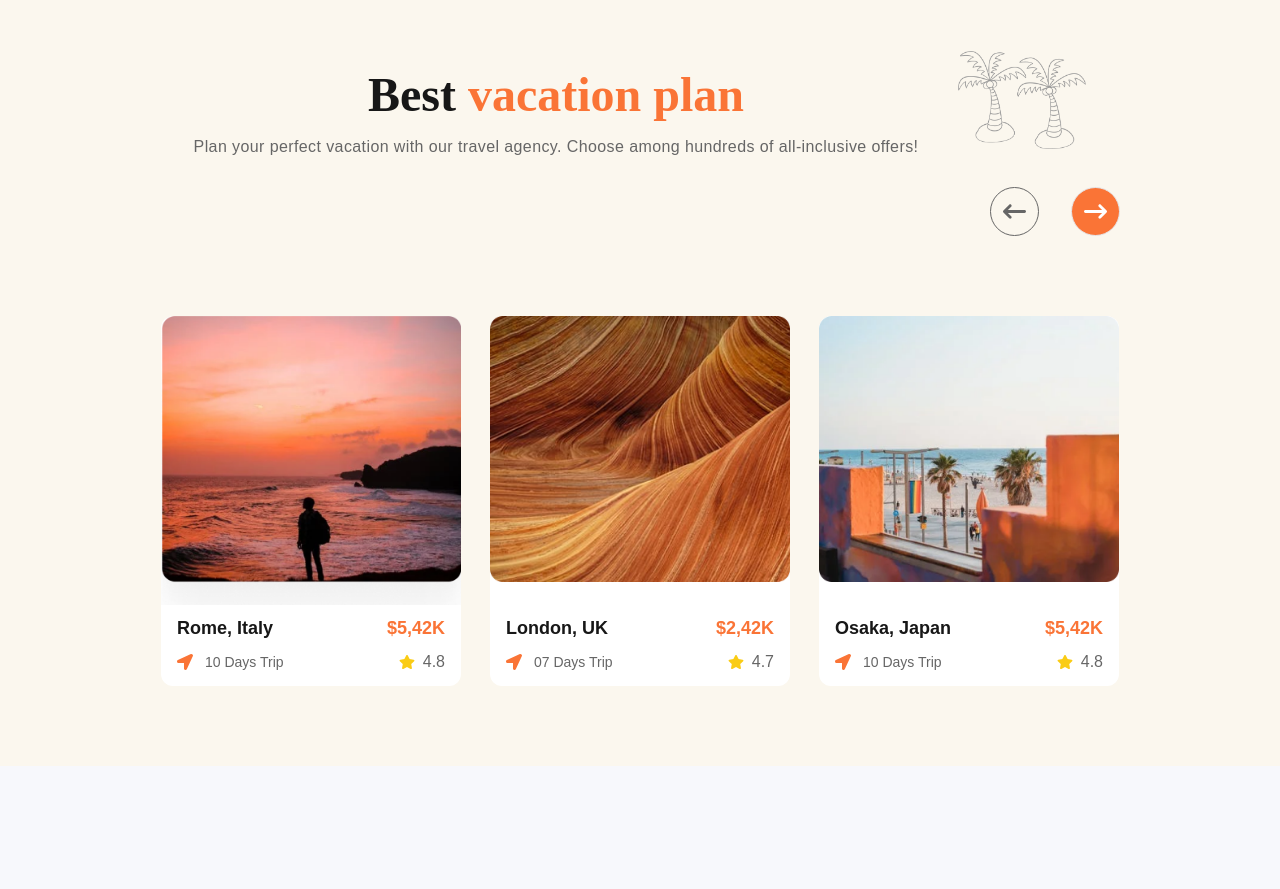
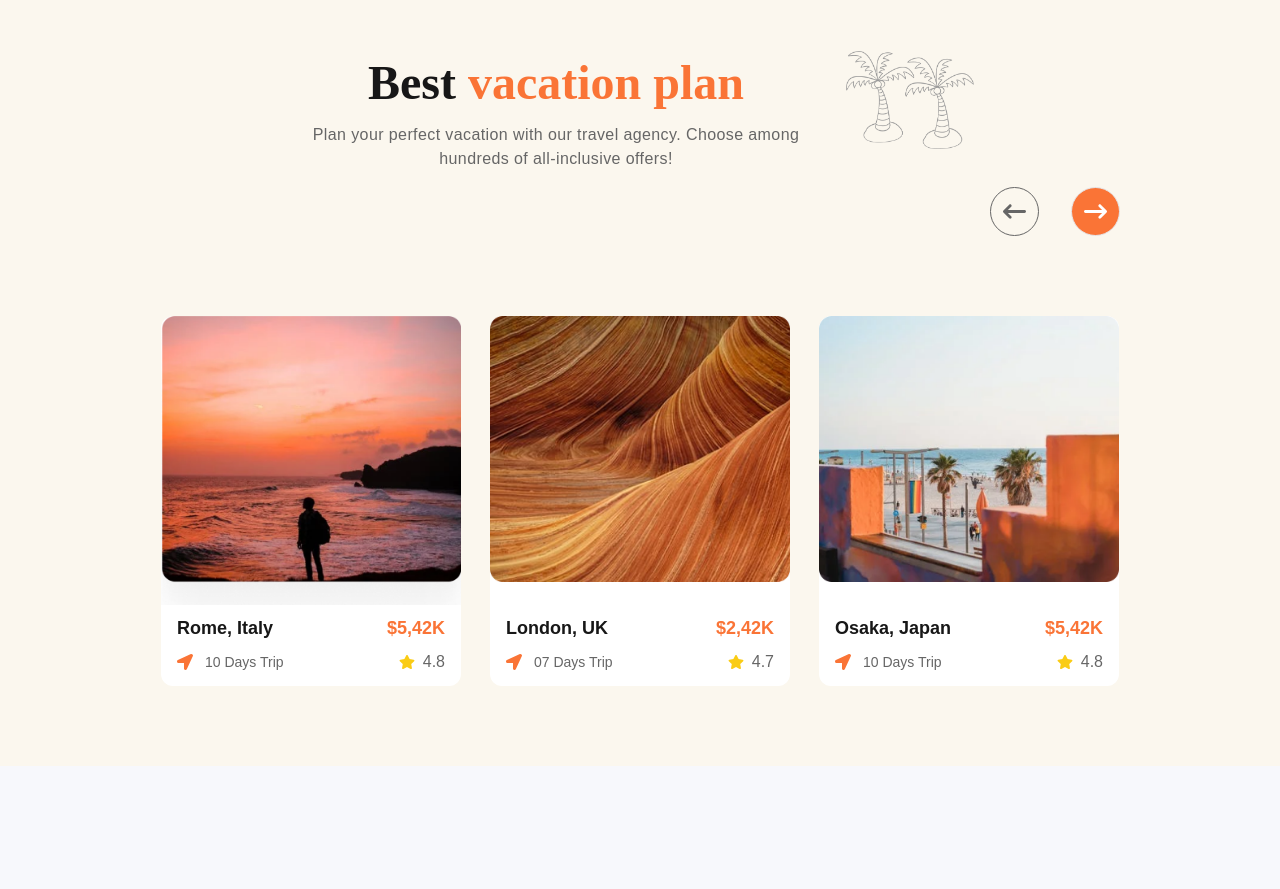
Before and after one commit to FiZaRafakat/Travel-Agency_Next.js, a Next.js app: page / in a window 1280 px wide. Shown: the part 2000-2889 px from the top of the page. Built offline with nearby package versions, Linux system fonts and the light colour scheme.

Commit message:
deploy-error

```diff
--- a/src/app/components/Secondpage.tsx
+++ b/src/app/components/Secondpage.tsx
@@ -6,7 +6,7 @@ const Secondpage = () => {
        <div className="pt-20  flex text-center justify-center items-center flex-wrap-reverse ">
        <div className="heading sm:mr-10">
        <h1 className='text-4xl font-bold font-[poppins] mb-5'>Things you need <span className='text-[#fa7436]'>to do</span></h1>
-        <p className='text-[#666666] leading-8 tracking-wide max-w-[27rem] sm:text-base text-sm'>We ensure that you'll embark on a perfectly planned,
+        <p className='text-[#666666] leading-8 tracking-wide max-w-[27rem] sm:text-base text-sm'>We ensure that you&#39;ll embark on a perfectly planned,
             safe vacation at a price you can afford.
         </p>
        </div  >
--- a/src/app/components/VacationPlan.tsx
+++ b/src/app/components/VacationPlan.tsx
@@ -10,7 +10,7 @@ const VacationPlan = () => {
         <div className="head flex justify-center items-center pt-[3rem] pb-2 flex-wrap-reverse">
             <div className="text text-center">
             <h1 className='text-5xl font-[poppins] font-bold mb-4'>Best <span className='text-[#fa7436]'>vacation plan</span></h1>
-            <p className='text-[#666666] leading-8 tracking-wide sm:text-base text-sm'>Plan your perfect vacation with our travel agency. Choose
+            <p className='text-[#666666] leading-8 tracking-wide sm:text-base text-sm max-w-[500px]' >Plan your perfect vacation with our travel agency. Choose
                  among hundreds of all-inclusive offers!</p>
             </div>
             <div className='bg-[url(images/Element2.png)] bg-contain bg-no-repeat h-32 w-32 ml-10' data-aos="zoom-in" ></div>
```
